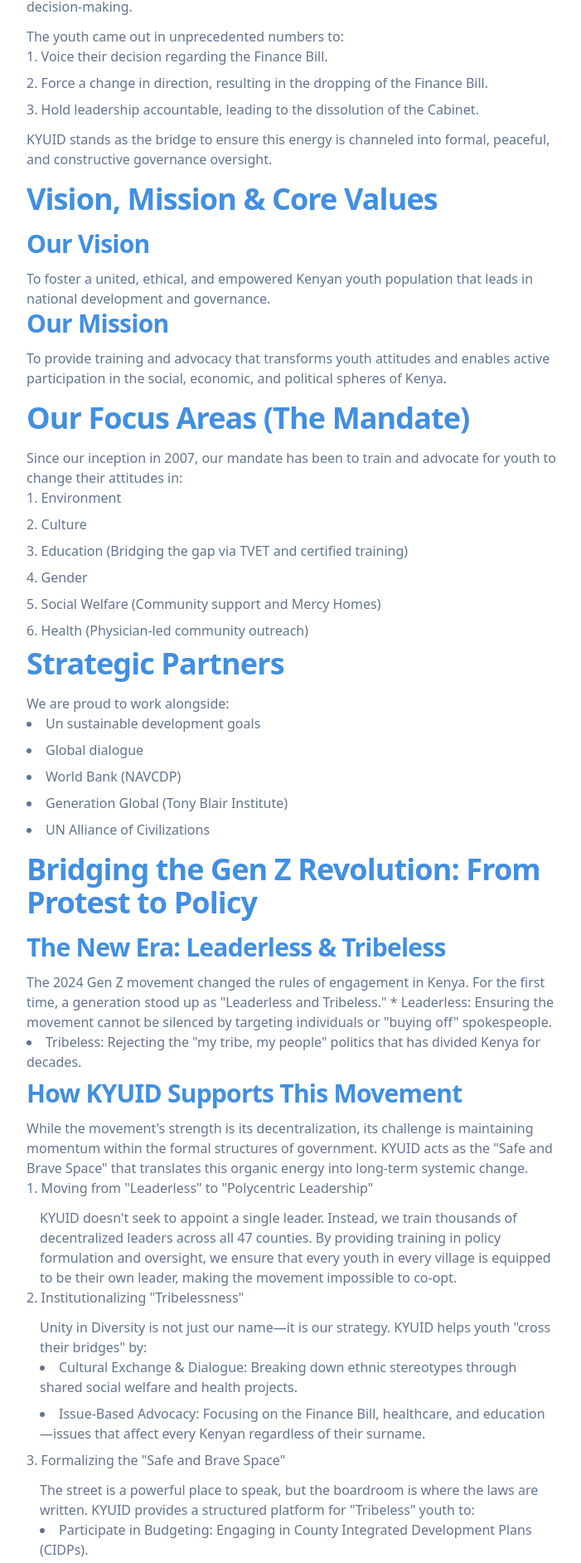
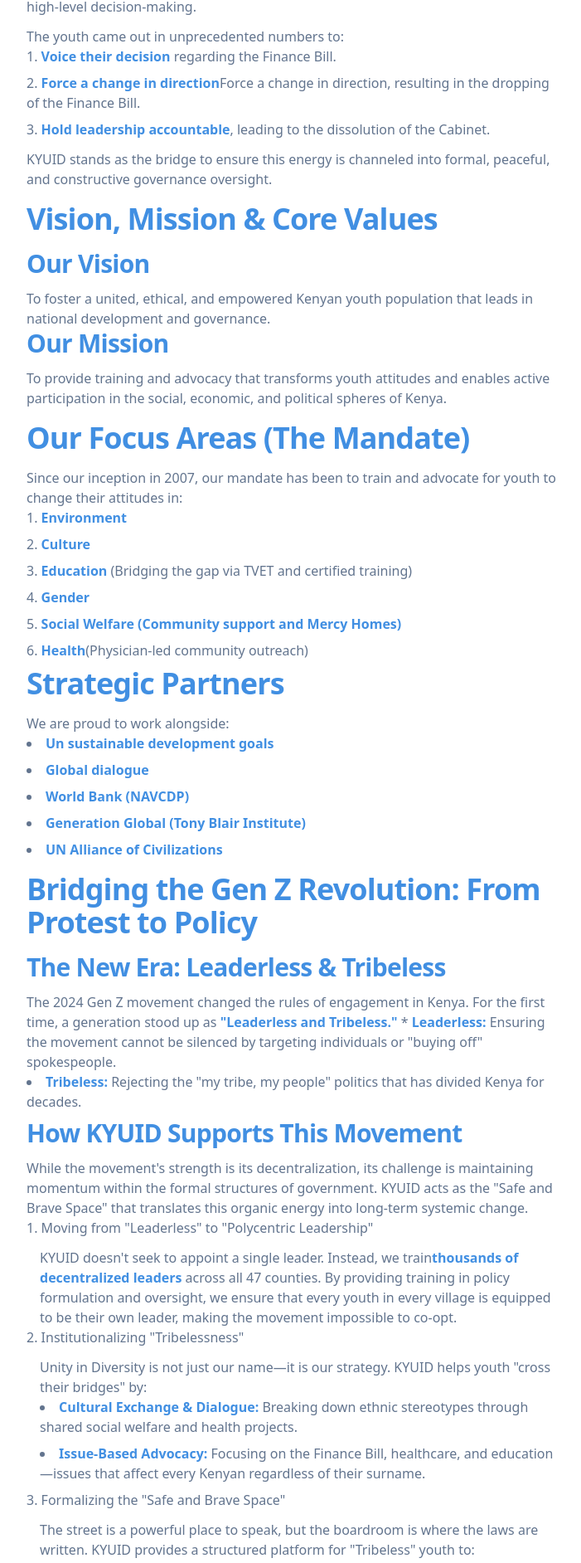
Before and after one commit to codesmithsafrica/kyuid, a Next.js app: page /contact in a window 1280 px wide. Shown: the part 413-2297 px from the top of the page at 83% size, without its empty margins (288-989 px from the left). Built offline with nearby package versions, Linux system fonts and the light colour scheme.

Commit message:
added bold in program

```diff
--- a/src/app/contact/page.tsx
+++ b/src/app/contact/page.tsx
@@ -23,8 +23,11 @@ export default function ContactPage() {
         WRI and the KYUID program serve as the official platform to ensure that youth inclusion is
         not just a moment, but a permanent seat at the decision-making table.
       </p>
-      <p className="mt-3 text-muted-foreground">
-        The Gen Z protests of 2024 served as a profound "eye-opener" for Kenya’s leadership and
+      <p className="mt-3 text-muted-foreground">The
+         <span style={{
+        color: "#418FE2",
+        fontWeight: "bold"
+      }} > Gen Z protests of  2024 </span>served as a profound "eye-opener" for Kenya’s leadership and
         society at large. It highlighted the urgent need for youth inclusion in high-level
         decision-making.
       </p>
@@ -32,9 +35,18 @@ export default function ContactPage() {
         The youth came out in unprecedented numbers to:
       </p>
       <ol className="list-inside text-muted-foreground list-decimal">
-        <li className="mb-2">Voice their decision regarding the Finance Bill.</li>
-        <li className="mb-2">Force a change in direction, resulting in the dropping of the Finance Bill.</li>
-        <li className="mb-2">Hold leadership accountable, leading to the dissolution of the Cabinet.</li>
+        <li className="mb-2">   <span style={{
+        color: "#418FE2",
+        fontWeight: "bold"
+      }} >Voice their decision</span> regarding the Finance Bill.</li>
+        <li className="mb-2">   <span style={{
+        color: "#418FE2",
+        fontWeight: "bold"
+      }} >Force a change in direction</span>Force a change in direction, resulting in the dropping of the Finance Bill.</li>
+        <li className="mb-2"  > <span style={{
+        color: "#418FE2",
+        fontWeight: "bold"
+      }} >Hold leadership accountable</span>, leading to the dissolution of the Cabinet.</li>
       </ol>
       <p className="mt-3 text-muted-foreground">
         KYUID stands as the bridge to ensure this energy is channeled into formal, peaceful, and
@@ -67,12 +79,30 @@ export default function ContactPage() {
         change their attitudes in:
       </p>
       <ol className="list-inside text-muted-foreground list-decimal">
-        <li className="mb-2">Environment</li>
-        <li className="mb-2">Culture</li>
-        <li className="mb-2">Education (Bridging the gap via TVET and certified training)</li>
-        <li className="mb-2">Gender</li>
-        <li className="mb-2">Social Welfare (Community support and Mercy Homes)</li>
-        <li className="mb-2">Health (Physician-led community outreach)</li>
+        <li className="mb-2">  <span style={{
+        color: "#418FE2",
+        fontWeight: "bold"
+      }} >Environment</span></li>
+        <li className="mb-2">  <span style={{
+        color: "#418FE2",
+        fontWeight: "bold"
+      }} >Culture</span></li>
+        <li className="mb-2">  <span style={{
+        color: "#418FE2",
+        fontWeight: "bold"
+      }} >Education </span>(Bridging the gap via TVET and certified training)</li>
+        <li className="mb-2">  <span style={{
+        color: "#418FE2",
+        fontWeight: "bold"
+      }} >Gender</span></li>
+        <li className="mb-2">  <span style={{
+        color: "#418FE2",
+        fontWeight: "bold"
+      }} >Social Welfare (Community support and Mercy Homes)</span></li>
+        <li className="mb-2">  <span style={{
+        color: "#418FE2",
+        fontWeight: "bold"
+      }} >Health</span>(Physician-led community outreach)</li>
       </ol>
       <h1 style={{
         color: "#418FE2",
@@ -82,11 +112,26 @@ export default function ContactPage() {
         We are proud to work alongside:
       </p>
       <ul className="list-inside text-muted-foreground list-disc">
-        <li className="mb-2">Un sustainable development goals</li>
-        <li className="mb-2">Global dialogue</li>
-        <li className="mb-2">World Bank (NAVCDP)</li>
-        <li className="mb-2">Generation Global (Tony Blair Institute)</li>
-        <li className="mb-2">UN Alliance of Civilizations</li>
+        <li className="mb-2"> <span style={{
+        color: "#418FE2",
+        fontWeight: "bold"
+      }} >Un sustainable development goals</span></li>
+        <li className="mb-2"> <span style={{
+        color: "#418FE2",
+        fontWeight: "bold"
+      }} >Global dialogue</span></li>
+        <li className="mb-2"> <span style={{
+        color: "#418FE2",
+        fontWeight: "bold"
+      }} >World Bank (NAVCDP)</span></li>
+        <li className="mb-2"> <span style={{
+        color: "#418FE2",
+        fontWeight: "bold"
+      }} >Generation Global (Tony Blair Institute)</span></li>
+        <li className="mb-2"> <span style={{
+        color: "#418FE2",
+        fontWeight: "bold"
+      }} >UN Alliance of Civilizations</span></li>
       </ul>
       <h1 style={{
         color: "#418FE2",
@@ -97,16 +142,28 @@ export default function ContactPage() {
       }} className="text-3xl font-semibold tracking-tight">The New Era: Leaderless & Tribeless</h1>
       <p className="mt-3 text-muted-foreground">
         The 2024 Gen Z movement changed the rules of engagement in Kenya. For the first time, a
-        generation stood up as "Leaderless and Tribeless." * Leaderless: Ensuring the movement
+        generation stood up as  <span style={{
+        color: "#418FE2",
+        fontWeight: "bold"
+      }} >"Leaderless and Tribeless."</span> * <span style={{
+        color: "#418FE2",
+        fontWeight: "bold"
+      }} >Leaderless: </span> Ensuring the movement
         cannot be silenced by targeting individuals or "buying off" spokespeople.
       </p>
       <ul className="list-inside text-muted-foreground list-disc">
-        <li className="mb-2">Tribeless: Rejecting the "my tribe, my people" politics that has divided Kenya for
+        <li className="mb-2"><span style={{
+        color: "#418FE2",
+        fontWeight: "bold"
+      }} >Tribeless: </span> Rejecting the "my tribe, my people" politics that has divided Kenya for
           decades.</li>
       </ul>
       <h1 style={{
         color: "#418FE2"
-      }} className="text-3xl font-semibold tracking-tight">How KYUID Supports This Movement</h1>
+      }} className="text-3xl font-semibold tracking-tight">How <span style={{
+        color: "#418FE2",
+        fontWeight: "bold"
+      }} >KYUID </span> Supports This Movement</h1>
       <p className="mt-3 text-muted-foreground">
         While the movement's strength is its decentralization, its challenge is maintaining momentum
         within the formal structures of government. KYUID acts as the "Safe and Brave Space" that
@@ -115,8 +172,11 @@ export default function ContactPage() {
       <ol className="list-inside text-muted-foreground list-decimal">
         <li className="mb-2">Moving from "Leaderless" to "Polycentric Leadership"</li>
         <p className="mt-3 ml-4 text-muted-foreground">
-          KYUID doesn't seek to appoint a single leader. Instead, we train thousands of
-          decentralized leaders across all 47 counties. By providing training in policy formulation and
+          KYUID doesn't seek to appoint a single leader. Instead, we train<span style={{
+        color: "#418FE2",
+        fontWeight: "bold"
+      }} >thousands of
+          decentralized leaders</span>  across all 47 counties. By providing training in policy formulation and
 
           oversight, we ensure that every youth in every village is equipped to be their own leader,
           making the movement impossible to co-opt.
@@ -127,9 +187,15 @@ export default function ContactPage() {
           bridges" by:
         </p>
         <ul className="list-inside ml-4 text-muted-foreground list-disc">
-          <li className="mb-2">Cultural Exchange & Dialogue: Breaking down ethnic stereotypes through shared
+          <li className="mb-2"><span style={{
+        color: "#418FE2",
+        fontWeight: "bold"
+      }} >Cultural Exchange & Dialogue: </span>Breaking down ethnic stereotypes through shared
             social welfare and health projects.</li>
-          <li className="mb-2">Issue-Based Advocacy: Focusing on the Finance Bill, healthcare, and
+          <li className="mb-2"><span style={{
+        color: "#418FE2",
+        fontWeight: "bold"
+      }} >Issue-Based Advocacy:</span> Focusing on the Finance Bill, healthcare, and
             education—issues that affect every Kenyan regardless of their surname.</li>
         </ul>
         <li className="mb-2">Formalizing the "Safe and Brave Space"</li>
@@ -138,9 +204,15 @@ export default function ContactPage() {
           KYUID provides a structured platform for "Tribeless" youth to:
         </p>
         <ul className="list-inside ml-4 text-muted-foreground list-disc">
-          <li className="mb-2">Participate in Budgeting: Engaging in County Integrated Development Plans
+          <li className="mb-2"><span style={{
+        color: "#418FE2",
+        fontWeight: "bold"
+      }} > Participate in Budgeting:</span> Engaging in County Integrated Development Plans
             (CIDPs).</li>
-          <li className="mb-2">Policy Oversight: Using the physician and professional skills of our founders (like
+          <li className="mb-2"><span style={{
+        color: "#418FE2",
+        fontWeight: "bold"
+      }} >Policy Oversight: </span>Using the physician and professional skills of our founders (like
             Athanas Mwangagi) to help youth audit health and social welfare policies.</li>
         </ul>
       </ol>
--- a/src/components/TeamCard.tsx
+++ b/src/components/TeamCard.tsx
@@ -72,7 +72,7 @@ export default function TeamCard({ userpic, name, quote, bio, role }: TeamCardPr
         </div>
 
         {/* Bottom gradient accent */}
-        <div className="h-2 bg-gradient-to-r from-purple-500 to-pink-500" />
+        <div className="h-2 bg-gradient-to-r from-purple-500 to-blue-500" />
       </div>
     </div>
   );
```
